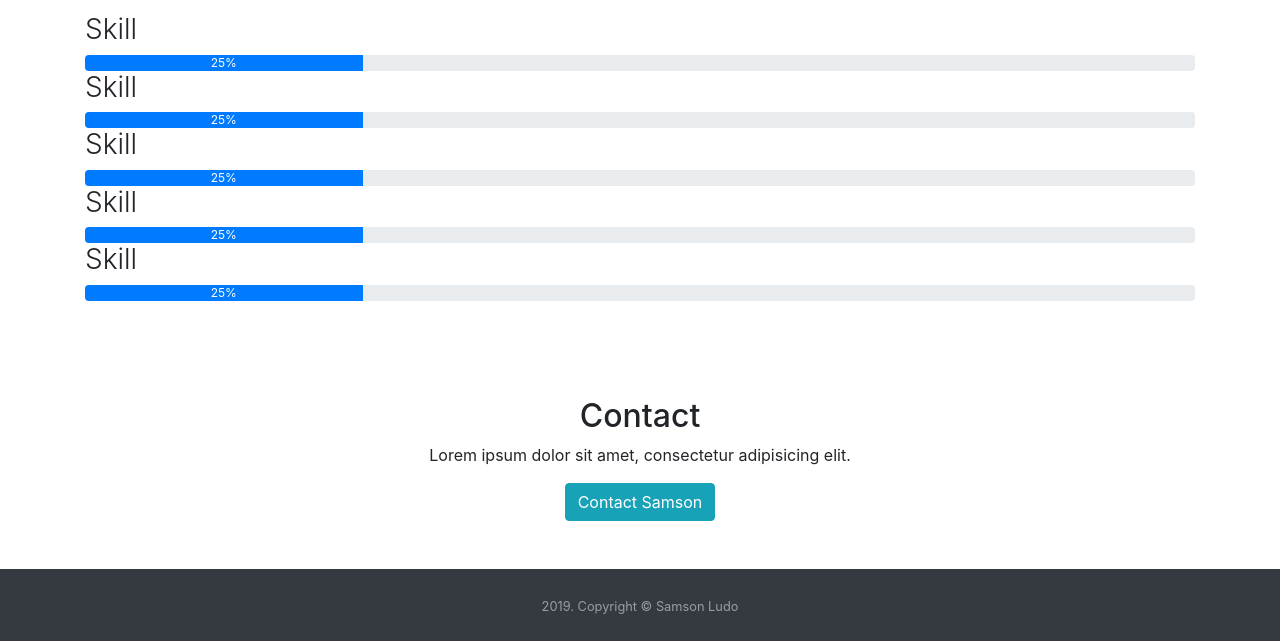
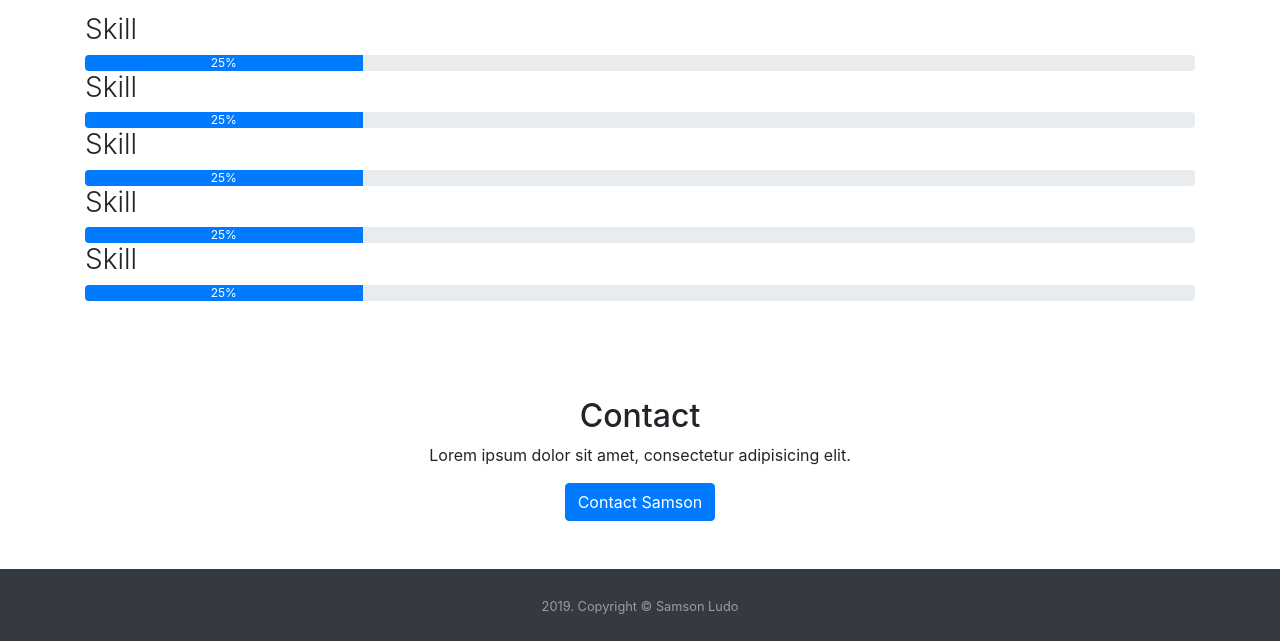
Before and after one commit to Samson-Ludo/portfolio, a plain HTML site: page about.html in a window 1280 px wide. Shown: the part 683-1324 px from the top of the page. Drawn offline with nearby package versions, Linux system fonts and the light colour scheme; a script that the page names is missing.

Commit message:
Update about.html

```diff
--- a/about.html
+++ b/about.html
@@ -112,7 +112,7 @@
         <div class="container align-items-center text-center">
           <h2 class="text-center">Contact</h2>
           <p>Lorem ipsum dolor sit amet, consectetur adipisicing elit.</p>
-          <a href="contact.html"><button type="button" class="btn btn-info">Contact Samson</button></a>
+          <a href="contact.html"><button type="button" class="btn btn-primary">Contact Samson</button></a>
         </div>
       </section>
 
```
